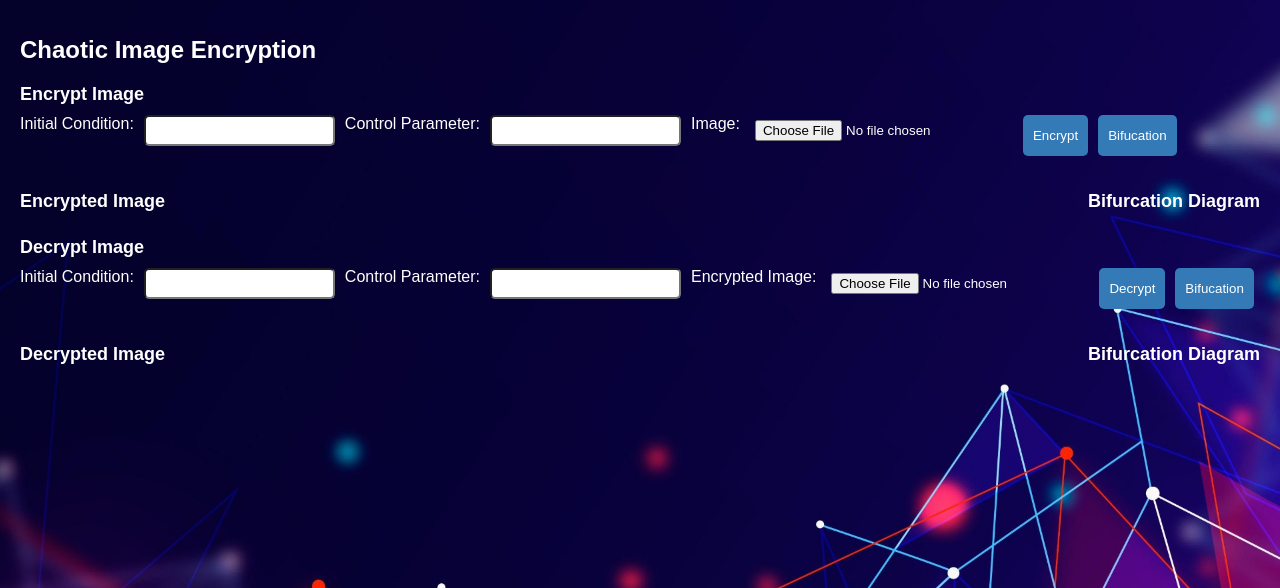
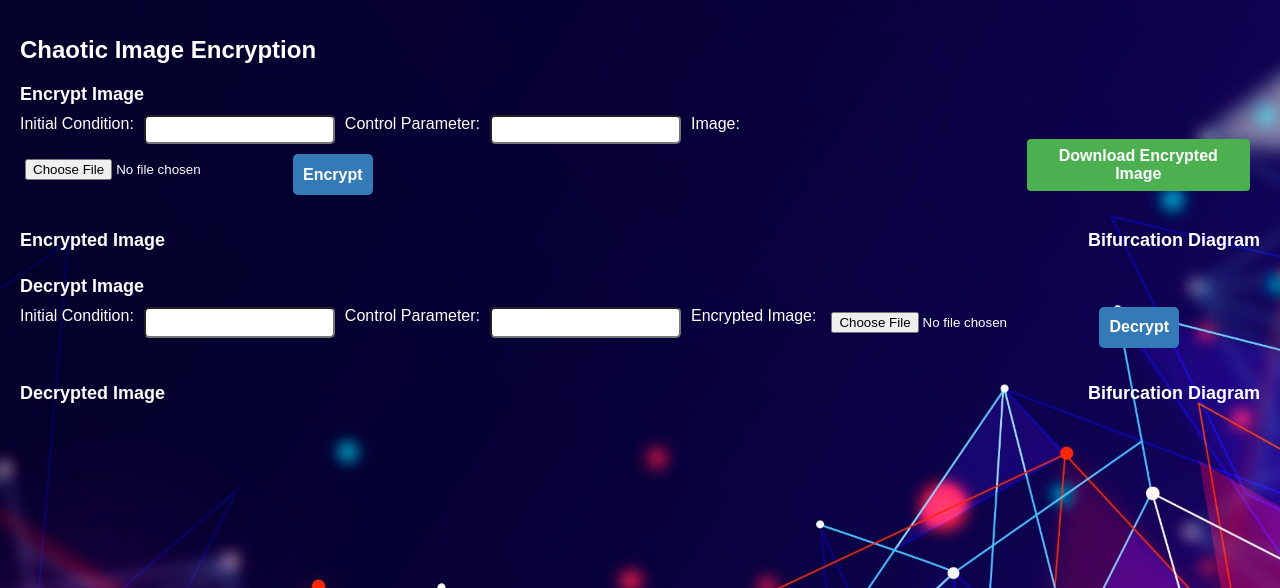
Before and after one commit to kunal9922/EncryptionAndDecryptionUsingChaoticKeySequence, a Flask app: page / in a window 1280 px wide. Shown: the top 588 px of the page. Run offline with Flask 3, Linux system fonts and the light colour scheme.

Commit message:
feat: Download encrypted image locally

```diff
--- a/app.py
+++ b/app.py
@@ -1,15 +1,16 @@
 import numpy as np
 from chaoticKeyGen import KeyGen
 import cv2
-from flask import Flask, request, jsonify, render_template
+from flask import Flask, request, jsonify, render_template, send_file, abort, send_from_directory
 import base64
 from bifurcation import BifurcationDiagram
 import matplotlib.pyplot as plt
 from io import BytesIO
 from werkzeug.serving import make_server
+import os
 #flask app
 app = Flask(__name__)
-
+app.config["DEBUG"] = True
 class ChaoticCrypto:
     ''' encrypt and decrypt image by using Chaos Logistic Map(pseudo Random)'''
 
@@ -34,7 +35,7 @@
                 z += 1
 
         #saving the encrypted image
-        encrypted_image_path = r"./static/images/encrypted.jpg"
+        encrypted_image_path = r"./static/images/encrypted_image.jpg"
         # Save the encrypted image
         cv2.imwrite(encrypted_image_path, enImg)
 
@@ -207,6 +208,19 @@
     # # Return the decrypted image in Base64 format as a JSON response
     # return jsonify({"decryptedImage": decryptedImageBase64})
 
+# Download encrypted image route
+@app.route("/download_encrypted", methods=["GET"])
+def download_encrypted():
+    encrypted_image_path = r"./static/images/encrypted.jpg"
+    filename = "encrypted_image.jpg"
+    try:
+        return send_from_directory(os.path.dirname(encrypted_image_path), filename, as_attachment=True, mimetype="image/jpeg")
+    except FileNotFoundError:
+        abort(404)  # Return a 404 error if the file is not found
+    except Exception as e:
+        print(f"Error while sending the encrypted image: {e}")
+        abort(500)  # Return a 500 error for any other unexpected errors
+
 @app.route("/bifurcation", methods=["POST"])
 def bifurcation():
     """
--- a/static/css/styles.css
+++ b/static/css/styles.css
@@ -48,6 +48,40 @@
     display: block;
     margin-bottom: 5px;
   }
+   /* Styles for the custom submit button */
+.custom-button {
+  font-size: 16px;
+  font-weight: bold;
+  color: #fff;
+  background-color: #4CAF50;
+  padding: 8px 16px;
+  border: none;
+  border-radius: 4px;
+  cursor: pointer;
+  transition: background-color 0.3s ease;
+  margin-right: 10px; /* Add some space between buttons */
+}
+
+/* Change the background color on hover */
+.custom-button:hover {
+  background-color: #45a049;
+}
+
+/* Change the background color when the button is active/pressed */
+.custom-button:active {
+  background-color: #3f9142;
+}
+/* Flexbox layout for the buttons container */
+.form-container {
+  display: flex;
+  align-items: center; /* Align items vertically in the center */
+  justify-content: center; /* Align items horizontally in the center */
+}
+
+/* Add spacing between the buttons */
+.encrypt-form {
+  margin-right: 10px;
+}
 
   .bifurcation{
     padding: 5px 10px;
--- a/static/js/script.js
+++ b/static/js/script.js
@@ -48,6 +48,41 @@
 
     reader.readAsDataURL(image);
   });
+    // Get the download button element
+    const downloadButton = document.getElementById("downloadEncrypted");
+
+    // Add an event listener to the download button
+    downloadButton.addEventListener("click", async function () {
+      try {
+        // Fetch the encrypted image file from the server
+        const downloadResponse = await fetch("/download_encrypted");
+        const blob = await downloadResponse.blob();
+
+        // Create a URL for the blob data
+        const url = URL.createObjectURL(blob);
+
+        // Create an anchor element with the encrypted image URL
+        const downloadLink = document.createElement("a");
+        downloadLink.href = url;
+        downloadLink.download = "encrypted_image.jpg"; // Set the filename for download
+        downloadLink.style.display = "none";
+
+        // Append the download link to the document body
+        document.body.appendChild(downloadLink);
+
+        // Click the download link to trigger the download
+        downloadLink.click();
+
+        // Remove the download link from the document body
+        document.body.removeChild(downloadLink);
+
+        // Revoke the object URL to free up resources
+        URL.revokeObjectURL(url);
+      } catch (error) {
+        console.error(error);
+      }
+    });
+
 
   const decryptForm = document.getElementById("decryptForm");
   decryptForm.addEventListener("submit", async function (event) {
--- a/templates/index.html
+++ b/templates/index.html
@@ -8,7 +8,8 @@
     <h1>Chaotic Image Encryption</h1>
 
     <h2>Encrypt Image</h2>
-    <form id="encryptForm">
+    <div class = "form-container">
+    <form id="encryptForm" class="encrypt-form">
         <label for="initCond">Initial Condition:</label>
         <input type="text" id="initCond" required><br>
 
@@ -18,16 +19,11 @@
         <label for="image">Image:</label>
         <input type="file" id="image" required accept="image/*"><br>
 
-        <input type="submit" value="Encrypt">
-
-        <button class = "bifurcation">Bifucation</button>
+        <input type="submit" value="Encrypt" class = "custom-button">
     </form>
-
-    <!-- <h2>Encrypted Image</h2>
-    <div id="encryptedImage"></div>
-
-    <h2>Bifurcation Diagram</h2>
-    <div id="bifurcationDiagram"></div> -->
+     <!-- Add the download button -->
+    <button id="downloadEncrypted" class="custom-button">Download Encrypted Image</button>
+  </div>
 
     <div id="headingContainer">
         <h2>Encrypted Image</h2>
@@ -50,8 +46,7 @@
         <label for="encryptedImageFile">Encrypted Image:</label>
         <input type="file" id="encryptedImageFile" required accept="image/*"><br>
 
-        <input type="submit" value="Decrypt">
-        <button class="bifurcation">Bifucation</button>
+        <input type="submit" value="Decrypt" class="custom-button">
     </form>
 
     <div id="headingContainer">
```
Also changed, not shown: static/images/encrypted.jpg (deleted), static/images/encrypted_image.jpg (added).
